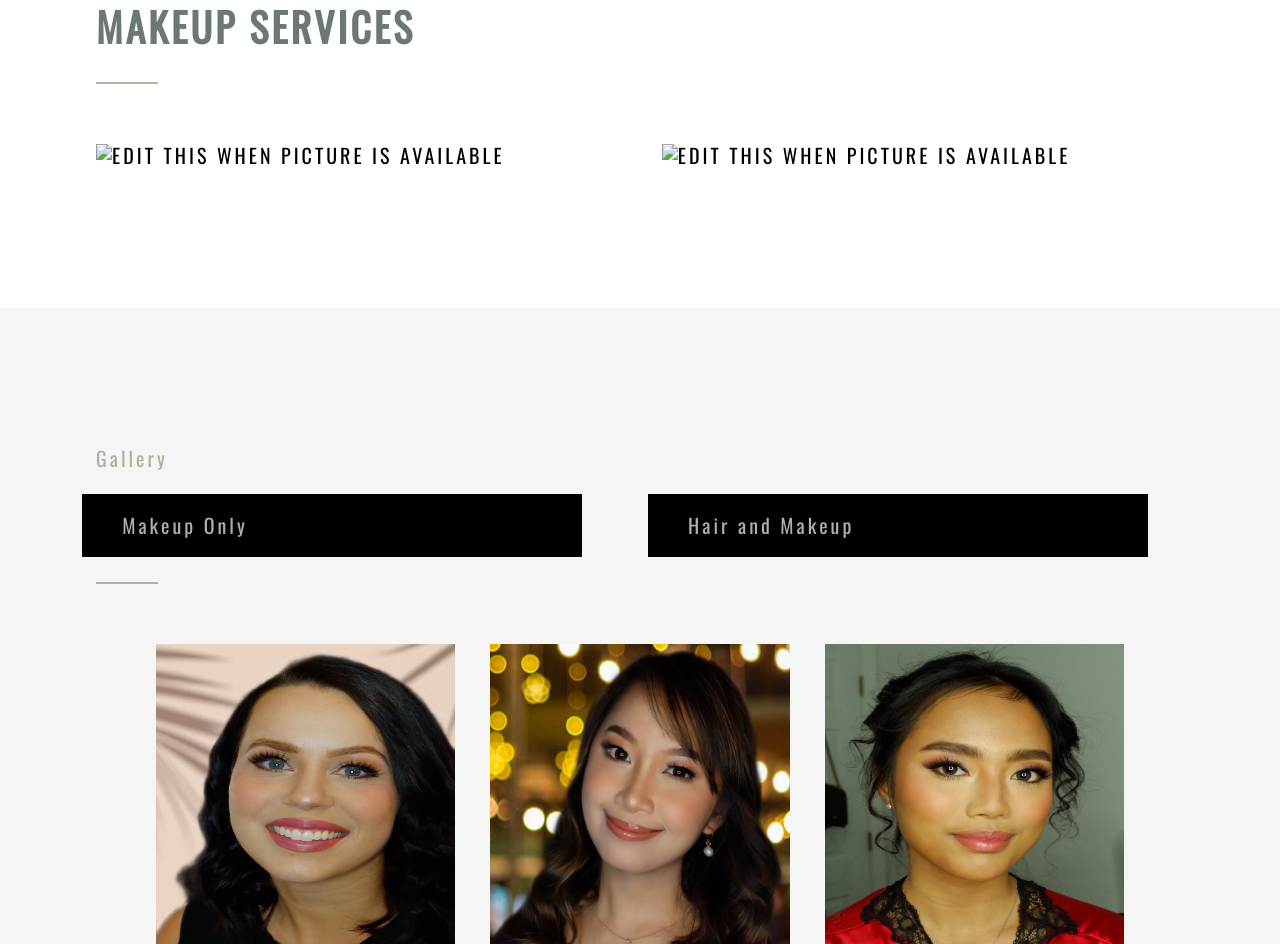
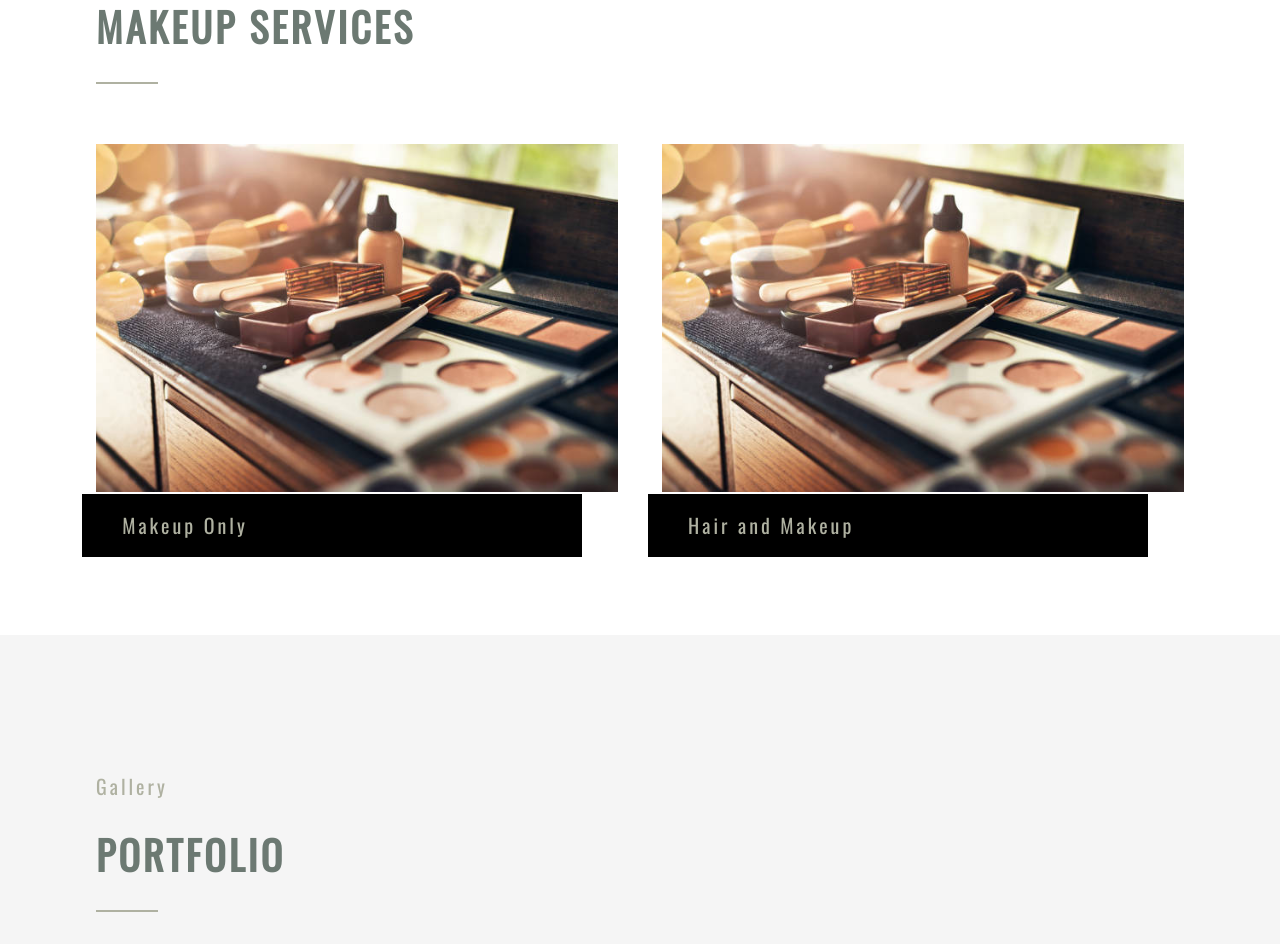
Before and after one commit to jfrani5/nikkita-makeup-project, a plain HTML site: page index.html in a window 1280 px wide. Shown: the part 1843-2787 px from the top of the page. Drawn offline with nearby package versions, Linux system fonts and the light colour scheme.

Commit message:
relocated image to show on live site

```diff
--- a/index.html
+++ b/index.html
@@ -64,12 +64,12 @@
 
          <div class="second-container">
             <div class="first-service">
-               <img src="./../images/sample.jpg" alt="EDIT THIS WHEN PICTURE IS AVAILABLE">
+               <img src="./styles/assets/sample.jpg" alt="EDIT THIS WHEN PICTURE IS AVAILABLE">
                <p>Makeup Only</p>
             </div> <!-- end of .first-service -->
 
             <div class="second-service">
-               <img src="./../images/sample.jpg" alt="EDIT THIS WHEN PICTURE IS AVAILABLE">
+               <img src="./styles/assets/sample.jpg" alt="EDIT THIS WHEN PICTURE IS AVAILABLE">
                <p>Hair and Makeup</p>
             </div> <!-- end of .second-service -->
          </div> <!-- end of .second-container -->
```
Also changed, not shown: styles/assets/sample.jpg (added).
